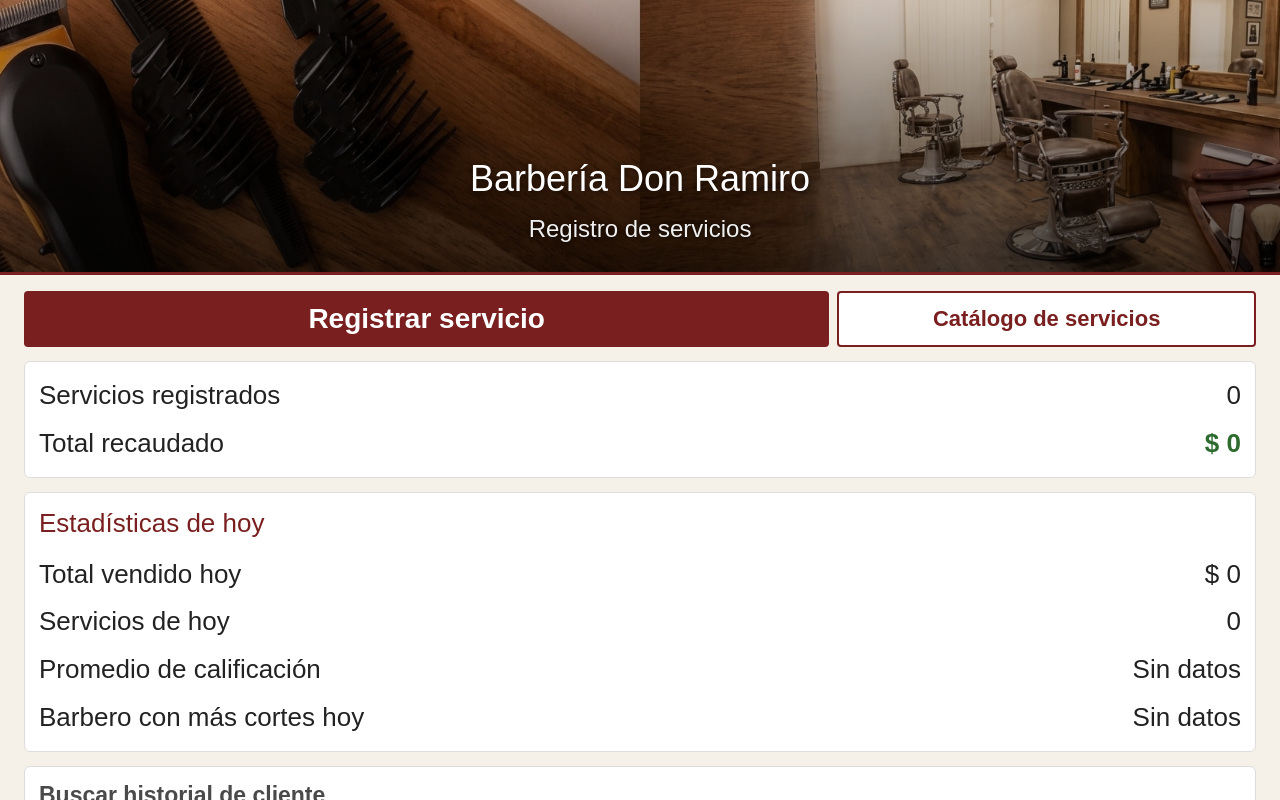
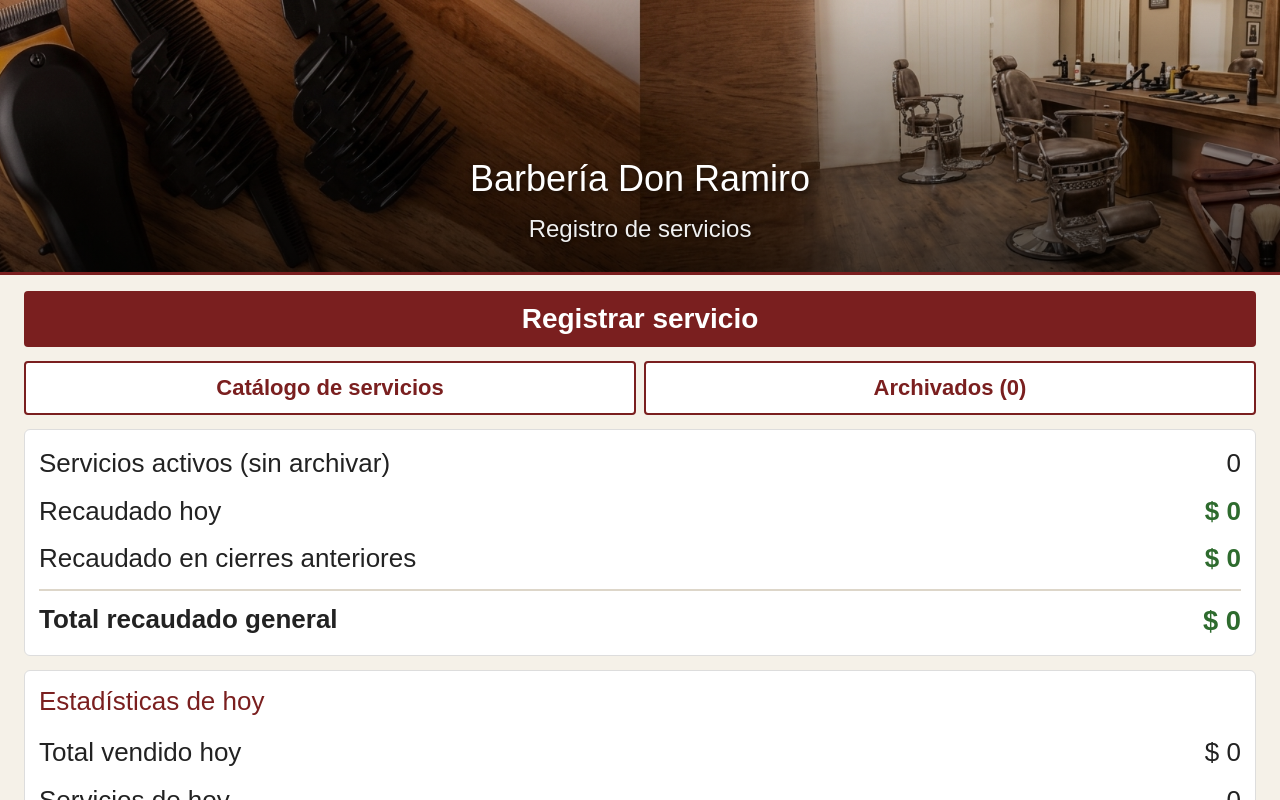
Before and after one commit to camilasarmiento-05/barberia, a Vue app: page / in a window 1280 px wide. Shown: the top 800 px of the page. Built offline with nearby package versions, Linux system fonts and the light colour scheme.

Commit message:
Correccion de archivados

```diff
--- a/src/App.vue
+++ b/src/App.vue
@@ -5,19 +5,34 @@
       <p>Registro de servicios</p>
     </div>
 
+    <button class="btn-nuevo" @click="abrirModalNuevo">Registrar servicio</button>
     <div class="fila-botones-top">
-      <button class="btn-nuevo" @click="abrirModalNuevo">Registrar servicio</button>
       <button class="btn-secundario" @click="abrirCatalogo">Catálogo de servicios</button>
+      <button class="btn-secundario" @click="modalArchivadosAbierto = true">
+        Archivados ({{ serviciosArchivados().length }})
+      </button>
     </div>
 
     <div class="caja-resumen">
       <div class="linea-resumen">
-        <span>Servicios registrados</span>
+        <span>Servicios activos (sin archivar)</span>
         <span>{{ serviciosActivos().length }}</span>
       </div>
       <div class="linea-resumen verde">
-        <span>Total recaudado</span>
-        <span>{{ formatearPrecio(totalIngresos()) }}</span>
+        <span>Recaudado hoy</span>
+        <span>{{ formatearPrecio(totalVendidoHoy()) }}</span>
+      </div>
+      <div class="linea-resumen verde">
+        <span>Recaudado en cierres anteriores</span>
+        <span>{{ formatearPrecio(totalArchivadoAnterior()) }}</span>
+      </div>
+      <div class="linea-resumen verde" v-if="totalActivoAnterior() > 0">
+        <span>Días anteriores sin cerrar caja</span>
+        <span>{{ formatearPrecio(totalActivoAnterior()) }}</span>
+      </div>
+      <div class="linea-resumen verde total-general">
+        <span>Total recaudado general</span>
+        <span>{{ formatearPrecio(totalGeneralRecaudado()) }}</span>
       </div>
       <div class="linea-resumen rojo" v-if="totalPendientesCantidad() > 0">
         <span>Con saldo pendiente ({{ totalPendientesCantidad() }})</span>
@@ -325,7 +340,7 @@
       </div>
     </div>
 
-    <div class="fondo-modal" v-if="modalAbonoAbierto">
+    <div class="fondo-modal fondo-modal-encima" v-if="modalAbonoAbierto">
       <div class="modal">
         <h2>Registrar abono</h2>
         <p v-if="servicioAbonando">
@@ -398,10 +413,111 @@
           <div class="linea-resumen verde"><span>Total tarjeta</span><span>{{ formatearPrecio(resumenCierre.tarjeta) }}</span></div>
           <div class="linea-resumen rojo"><span>Pendientes por cobrar</span><span>{{ formatearPrecio(resumenCierre.pendientes) }}</span></div>
         </div>
-        <p class="pista-precio">Al confirmar, los servicios de hoy se archivarán y dejarán de aparecer en la vista principal. Las deudas seguirán visibles en el panel de alertas.</p>
+        <p class="pista-precio">Al confirmar, los servicios de hoy se archivarán y dejarán de aparecer en la vista principal, pero podrás verlos y seguir cobrando saldos pendientes desde el botón "Archivados". Las deudas seguirán visibles en el panel de alertas.</p>
         <div class="modal-acciones">
           <button class="btn-nuevo" @click="confirmarCierreCaja">Confirmar y archivar</button>
           <button class="btn-mini cancelar" @click="cancelarCierreCaja">Cancelar</button>
+        </div>
+      </div>
+    </div>
+
+    <div class="fondo-modal" v-if="modalArchivadosAbierto">
+      <div class="modal modal-ancho">
+        <h2>Servicios archivados</h2>
+
+        <div class="resumen-cierre">
+          <div class="linea-resumen">
+            <span>Total de tickets archivados</span>
+            <span>{{ serviciosArchivados().length }}</span>
+          </div>
+          <div class="linea-resumen verde">
+            <span>Total recaudado en archivados</span>
+            <span>{{ formatearPrecio(totalArchivadoTotal()) }}</span>
+          </div>
+          <div class="linea-resumen rojo" v-if="totalPendienteArchivado() > 0">
+            <span>Saldo pendiente dentro de archivados</span>
+            <span>{{ formatearPrecio(totalPendienteArchivado()) }}</span>
+          </div>
+        </div>
+
+        <div class="separador"></div>
+
+        <p class="vacio" v-if="serviciosArchivados().length === 0">Todavía no has cerrado caja, aquí aparecerán los servicios archivados.</p>
+
+        <div class="lista-tickets" v-else>
+          <div class="ticket ticket-archivado" v-for="s in serviciosArchivadosOrdenados()" :key="s.id">
+            <span class="estado" :class="claseEstado(s.estadoPago)">{{ s.estadoPago }}</span>
+            <span class="etiqueta-archivado">Archivado</span>
+
+            <div class="ticket-titulo">{{ s.cliente }}</div>
+            <div class="separador"></div>
+
+            <div class="servicios-bloque">
+              <span class="etiqueta">Servicios</span>
+              <div class="servicio-item" v-for="(nombre, idx) in s.tiposServicio" :key="idx">{{ nombre }}</div>
+            </div>
+            <div class="separador"></div>
+
+            <div class="ticket-fila"><span>Barbero</span><span>{{ s.barbero }}</span></div>
+
+            <div class="fecha-hora">
+              <div class="caja-fecha">
+                <span class="etiqueta">Fecha</span>
+                <span>{{ formatearFecha(s.fecha) }}</span>
+              </div>
+              <div class="caja-fecha">
+                <span class="etiqueta">Hora</span>
+                <span>{{ s.hora }}</span>
+              </div>
+            </div>
+
+            <div class="ticket-fila"><span>Pago</span><span>{{ s.metodoPago }}</span></div>
+
+            <div class="separador"></div>
+            <div class="ticket-fila ticket-total">
+              <span>Total</span>
+              <span v-if="s.propina > 0">{{ formatearPrecio(s.precio) }} + {{ formatearPrecio(s.propina) }} propina</span>
+              <span v-else>{{ formatearPrecio(s.precio) }}</span>
+            </div>
+            <div class="ticket-fila fila-abonado" v-if="s.montoAbonado > 0 && s.montoAbonado < precioTotal(s)">
+              <span>Abonado</span><span>{{ formatearPrecio(s.montoAbonado) }}</span>
+            </div>
+            <div class="ticket-fila fila-saldo" v-if="saldoRestante(s) > 0">
+              <span>Saldo pendiente</span><span>{{ formatearPrecio(saldoRestante(s)) }}</span>
+            </div>
+
+            <div class="historial-abonos" v-if="s.historialAbonos && s.historialAbonos.length > 0">
+              <span class="etiqueta">Historial de abonos</span>
+              <div class="linea-abono" v-for="(a, idx) in s.historialAbonos" :key="idx">
+                <span>{{ formatearFecha(a.fecha) }}</span>
+                <span>{{ formatearPrecio(a.monto) }}</span>
+              </div>
+            </div>
+
+            <button
+              class="btn-mini abonar"
+              v-if="saldoRestante(s) > 0"
+              @click="abrirModalAbono(s)"
+            >Agregar abono</button>
+
+            <div class="calificacion-seccion" v-if="s.calificacion > 0">
+              <span class="etiqueta">Calificación</span>
+              <div class="estrellas">
+                <span
+                  v-for="n in [1,2,3,4,5]"
+                  :key="n"
+                  class="estrella"
+                  :class="{ llena: n <= s.calificacion, baja: n <= s.calificacion && s.calificacion <= 2 }"
+                >★</span>
+              </div>
+            </div>
+
+            <p class="pista-precio" v-if="s.observaciones">{{ s.observaciones }}</p>
+          </div>
+        </div>
+
+        <div class="modal-acciones">
+          <button type="button" class="btn-mini cancelar" @click="modalArchivadosAbierto = false">Cerrar</button>
         </div>
       </div>
     </div>
@@ -426,17 +542,14 @@ const catalogoServicios = useLocalStorage('br-catalogo-servicios', [
   { nombre: 'Tinte', precio: 30000 }
 ])
 
-// Cortes de cabello: solo se puede elegir UNO de estos a la vez.
+
 const grupoCortes = [
   'Corte Mullet',
   'Corte Buzz Cut',
   'Corte Taper Fade Texturizado',
   'Corte French Crop'
 ]
-// "Corte + barba" ya incluye un corte y la barba, así que no se puede combinar
-// con un corte suelto ni con "Barba". "Barba" sola sí se puede combinar con
-// cualquier corte del grupo de arriba, solo no con "Corte + barba".
-// Cejas, Depilación y Tinte quedan por fuera y se pueden combinar libremente.
+
 
 const comisiones = useLocalStorage('br-comisiones-barberos', {
   'Don Ramiro': 50,
@@ -492,6 +605,9 @@ const catalogoEditandoIndex = ref(null)
 const modalCierreAbierto = ref(false)
 const resumenCierre = ref(null)
 
+
+const modalArchivadosAbierto = ref(false)
+
 const filtroBarbero = ref('Todos')
 const filtroEstado = ref('Todos')
 const ordenarPor = ref('fecha')
@@ -508,7 +624,6 @@ function fechaHoyString() {
 
 const fechaMinima = ref(fechaHoyString())
 
-// Hora actual en formato "HH:MM", para poder comparar contra las horas del selector.
 function horaActualString() {
   const ahora = new Date()
   const hh = String(ahora.getHours()).padStart(2, '0')
@@ -516,8 +631,6 @@ function horaActualString() {
   return `${hh}:${mm}`
 }
 
-// Si la fecha elegida es hoy, solo se muestran las horas que aún no han pasado.
-// Si es una fecha futura, se muestran todas las horas normales (8am a 8pm).
 const horasDisponiblesFormulario = computed(() => {
   if (formulario.value.fecha === fechaHoyString()) {
     const ahora = horaActualString()
@@ -526,8 +639,6 @@ const horasDisponiblesFormulario = computed(() => {
   return horasDisponibles
 })
 
-// Si el usuario cambia la fecha y la hora que tenía elegida ya no es válida
-// (por ejemplo, eligió una hora que ya pasó y luego puso la fecha de hoy), se limpia.
 function alCambiarFecha() {
   if (formulario.value.fecha === fechaHoyString()) {
     const ahora = horaActualString()
@@ -591,11 +702,7 @@ function cerrarModal() {
   modalAbierto.value = false
 }
 
-// Aplica las reglas de exclusividad entre cortes, barba y "Corte + barba":
-// - Solo un corte de cabello (Mullet, Buzz Cut, Taper Fade, French Crop) a la vez.
-// - "Corte + barba" no se puede combinar con un corte suelto ni con "Barba" (ya los incluye).
-// - "Barba" sola sí se puede combinar con un corte, pero no con "Corte + barba".
-// Cejas, depilación y tinte no se ven afectados por estas reglas.
+
 function alCambiarServicio(nombre) {
   const yaSeleccionado = formulario.value.tiposServicio.includes(nombre)
   if (!yaSeleccionado) {
@@ -647,7 +754,7 @@ function saldoRestante(servicio) {
   return Math.max(0, precioTotal(servicio) - Number(servicio.montoAbonado || 0))
 }
 
-// Indica si la fecha y hora de la cita ya pasaron respecto al momento actual.
+
 function fechaHoraServicio(servicio) {
   return new Date(`${servicio.fecha}T${servicio.hora}:00`)
 }
@@ -799,6 +906,7 @@ function confirmarAbono() {
     return
   }
 
+
   const index = servicios.value.findIndex(s => s.id === servicio.id)
   if (index !== -1) {
     const actualizado = { ...servicios.value[index] }
@@ -844,8 +952,21 @@ function confirmarEliminar() {
   servicioAEliminar.value = null
 }
 
+
 function serviciosActivos() {
   return servicios.value.filter(s => !s.archivado)
+}
+
+function serviciosArchivados() {
+  return servicios.value.filter(s => s.archivado)
+}
+
+function serviciosArchivadosOrdenados() {
+  return [...serviciosArchivados()].sort((a, b) => {
+    const fa = `${a.fecha} ${a.hora}`
+    const fb = `${b.fecha} ${b.hora}`
+    return fa < fb ? 1 : fa > fb ? -1 : 0
+  })
 }
 
 function serviciosFiltrados() {
@@ -902,12 +1023,41 @@ function esHoy(fecha) {
   return fecha === fechaHoyString()
 }
 
+
 function serviciosHoy() {
-  return serviciosActivos().filter(s => esHoy(s.fecha))
+  return servicios.value.filter(s => esHoy(s.fecha))
 }
 
 function totalVendidoHoy() {
   return serviciosHoy().reduce((acc, s) => acc + Number(s.montoAbonado || 0), 0)
+}
+
+
+function serviciosArchivadosAnteriores() {
+  return servicios.value.filter(s => s.archivado && !esHoy(s.fecha))
+}
+function totalArchivadoAnterior() {
+  return serviciosArchivadosAnteriores().reduce((acc, s) => acc + Number(s.montoAbonado || 0), 0)
+}
+
+
+function serviciosActivosAnteriores() {
+  return servicios.value.filter(s => !s.archivado && !esHoy(s.fecha))
+}
+function totalActivoAnterior() {
+  return serviciosActivosAnteriores().reduce((acc, s) => acc + Number(s.montoAbonado || 0), 0)
+}
+
+function totalGeneralRecaudado() {
+  return totalVendidoHoy() + totalArchivadoAnterior() + totalActivoAnterior()
+}
+
+function totalArchivadoTotal() {
+  return serviciosArchivados().reduce((acc, s) => acc + Number(s.montoAbonado || 0), 0)
+}
+
+function totalPendienteArchivado() {
+  return serviciosArchivados().reduce((acc, s) => acc + saldoRestante(s), 0)
 }
 
 function promedioCalificacionHoy() {
@@ -939,15 +1089,14 @@ function historialCliente() {
   return { nombre: busquedaCliente.value, visitas, totalGastado }
 }
 
+
 function deudasPorCliente() {
   const deudas = {}
   servicios.value
-    .filter(s => s.estadoPago === 'pendiente')
+    .filter(s => saldoRestante(s) > 0)
     .forEach(s => {
       const saldo = saldoRestante(s)
-      if (saldo > 0) {
-        deudas[s.cliente] = (deudas[s.cliente] || 0) + saldo
-      }
+      deudas[s.cliente] = (deudas[s.cliente] || 0) + saldo
     })
   return Object.entries(deudas).map(([cliente, total]) => ({ cliente, total }))
 }
@@ -1041,16 +1190,13 @@ function formatearPrecio(precio) {
   return Number(precio || 0).toLocaleString('es-CO', { style: 'currency', currency: 'COP', minimumFractionDigits: 0 })
 }
 
-function totalIngresos() {
-  return serviciosActivos().reduce((acc, s) => acc + Number(s.montoAbonado || 0), 0)
-}
 
 function totalPendientes() {
-  return serviciosActivos().reduce((acc, s) => acc + saldoRestante(s), 0)
+  return servicios.value.reduce((acc, s) => acc + saldoRestante(s), 0)
 }
 
 function totalPendientesCantidad() {
-  return serviciosActivos().filter(s => saldoRestante(s) > 0).length
+  return servicios.value.filter(s => saldoRestante(s) > 0).length
 }
 </script>
 
@@ -1136,12 +1282,10 @@ html, body, #app {
   gap: 8px;
   margin-bottom: 14px;
 }
-.fila-botones-top .btn-nuevo {
-  margin-bottom: 0;
-  flex: 2;
+.fila-botones-top .btn-secundario {
+  flex: 1;
 }
 .btn-secundario {
-  flex: 1;
   background: #fff;
   color: #7a1f1f;
   border: 2px solid #7a1f1f;
@@ -1187,6 +1331,13 @@ html, body, #app {
 }
 .linea-resumen.verde span:last-child { color: #2e6b2e; font-weight: bold; }
 .linea-resumen.rojo span:last-child { color: #7a1f1f; font-weight: bold; }
+.linea-resumen.total-general {
+  border-top: 2px solid #ddd6c9;
+  margin-top: 6px;
+  padding-top: 8px;
+}
+.linea-resumen.total-general span:first-child { font-weight: bold; }
+.linea-resumen.total-general span:last-child { font-size: 1.05em; }
 
 .caja-estadisticas,
 .caja-historial-cliente,
@@ -1371,6 +1522,22 @@ html, body, #app {
   padding: 20px;
   margin-bottom: 18px;
   font-size: 28px;
+}
+
+.ticket-archivado {
+  background: #faf8f3;
+}
+.etiqueta-archivado {
+  position: absolute;
+  top: 14px;
+  left: 20px;
+  font-size: 18px;
+  text-transform: uppercase;
+  color: #8a8375;
+  font-weight: bold;
+}
+.ticket-archivado .ticket-titulo {
+  margin-top: 18px;
 }
 
 .estado {
@@ -1625,6 +1792,10 @@ input:focus, select:focus, textarea:focus {
   padding: 10px;
   z-index: 40;
 }
+
+.fondo-modal.fondo-modal-encima {
+  z-index: 60;
+}
 .modal {
   background: #fff;
   padding: 34px 38px 30px;
@@ -1637,6 +1808,9 @@ input:focus, select:focus, textarea:focus {
   box-shadow: 0 28px 60px rgba(20, 8, 8, 0.4);
   border-top: 6px solid #7a1f1f;
 }
+.modal.modal-ancho {
+  max-width: 960px;
+}
 .modal h2 {
   margin: 0 0 20px;
   color: #7a1f1f;
```
